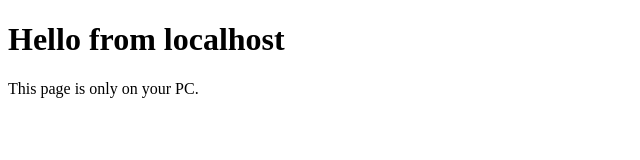
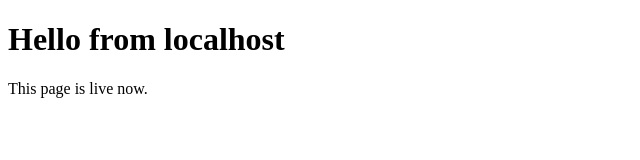
Before and after one commit to tpwoof-ai/my-folder, a plain HTML site: page index.html in a window 1280 px wide. Shown: the full height of the page, 0-640 px from the left. Drawn offline with Linux system fonts and the light colour scheme.

Commit message:
Updated page copy for github

```diff
--- a/index.html
+++ b/index.html
@@ -1,3 +1,3 @@
 <!doctype html>
 <html><head><meta charset="utf-8"><title>Lesson 5</title></head>
-<body><h1>Hello from localhost</h1><p>This page is only on your PC.</p></body></html>
+<body><h1>Hello from localhost</h1><p>This page is live now.</p></body></html>
```
